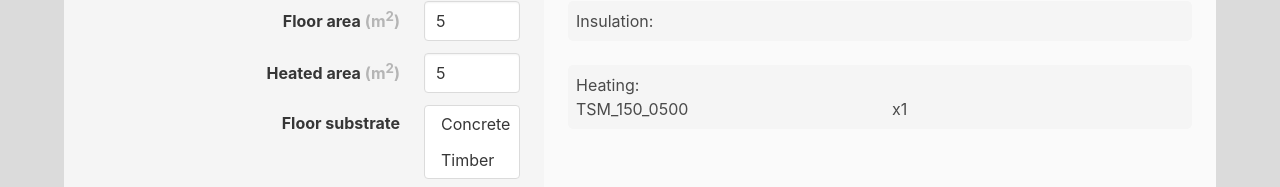
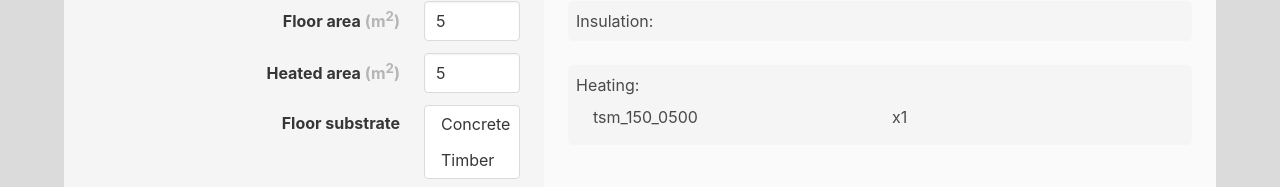
Before and after one commit to VinRanana/UFH-Quote-Helper, an Angular app in the folder client/: page / in a window 1280 px wide. Both pictures are taken after typing "5", "5" into the empty fields and a click on the button "Calculate!". Shown: the part 385-572 px from the top of the page. Built offline with nearby package versions, Linux system fonts and the light colour scheme.

Commit message:
refactor: make stock item a button

```diff
--- a/client/src/app/output-line/output-line.component.html
+++ b/client/src/app/output-line/output-line.component.html
@@ -1,6 +1,8 @@
 <!-- <p>output-line works!</p> -->
 
-<div class="columns">
-  <div class="column is-uppercase">{{mesh}}</div>
+<div class="columns level">
+  <div class="column is-uppercase">
+    <button class="button is-light">{{mesh}}</button>
+  </div>
   <div class="column">x1</div>
 </div>
```
Also changed, not shown: 1 other file (tests, documents, lock files or other folders).
